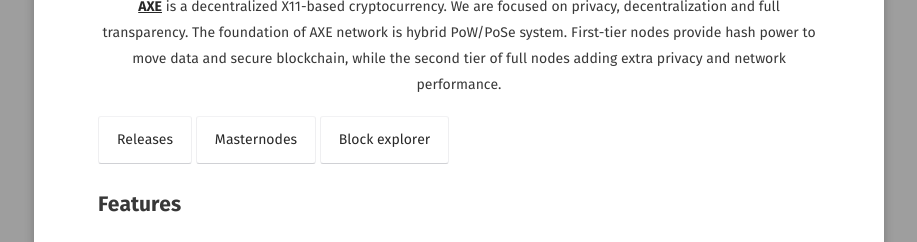
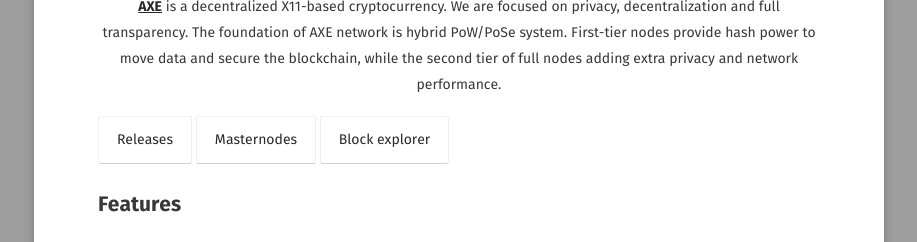
Before and after one commit to AXErunners/axerunners.github.io, a Jekyll site: the page built from about/index.md, in a window 1280 px wide. Shown: the part 539-781 px from the top of the page, without its empty margins (181-1098 px from the left). Built offline with Jekyll 4.4.1, drawn with Linux system fonts in a browser that asks for light colours; some web fonts are replaced.

Commit message:
Update index.md

```diff
--- a/about/index.md
+++ b/about/index.md
@@ -6,7 +6,7 @@
 comments: false
 ---
 ![axerunnerslogo](https://raw.githubusercontent.com/AXErunners/media/master/axerunners-blk.png){:height="32%" width="32%"}
-<center><a href="https://github.com/AXErunners/axe"><b>AXE</b></a> is a decentralized X11-based cryptocurrency. We are focused on privacy, decentralization and full transparency. The foundation of AXE network is hybrid PoW/PoSe system. First-tier nodes provide hash power to move data and secure blockchain, while the second tier of full nodes adding extra privacy and network performance.</center>
+<center><a href="https://github.com/AXErunners/axe"><b>AXE</b></a> is a decentralized X11-based cryptocurrency. We are focused on privacy, decentralization and full transparency. The foundation of AXE network is hybrid PoW/PoSe system. First-tier nodes provide hash power to move data and secure the blockchain, while the second tier of full nodes adding extra privacy and network performance.</center>
 [Releases](https://github.com/AXErunners/axe/releases){: .btn}
 [Masternodes](https://github.com/AXErunners/axe/wiki/Masternodes){: .btn}
 [Block explorer](http://207.246.65.114:3001){: .btn}
```
